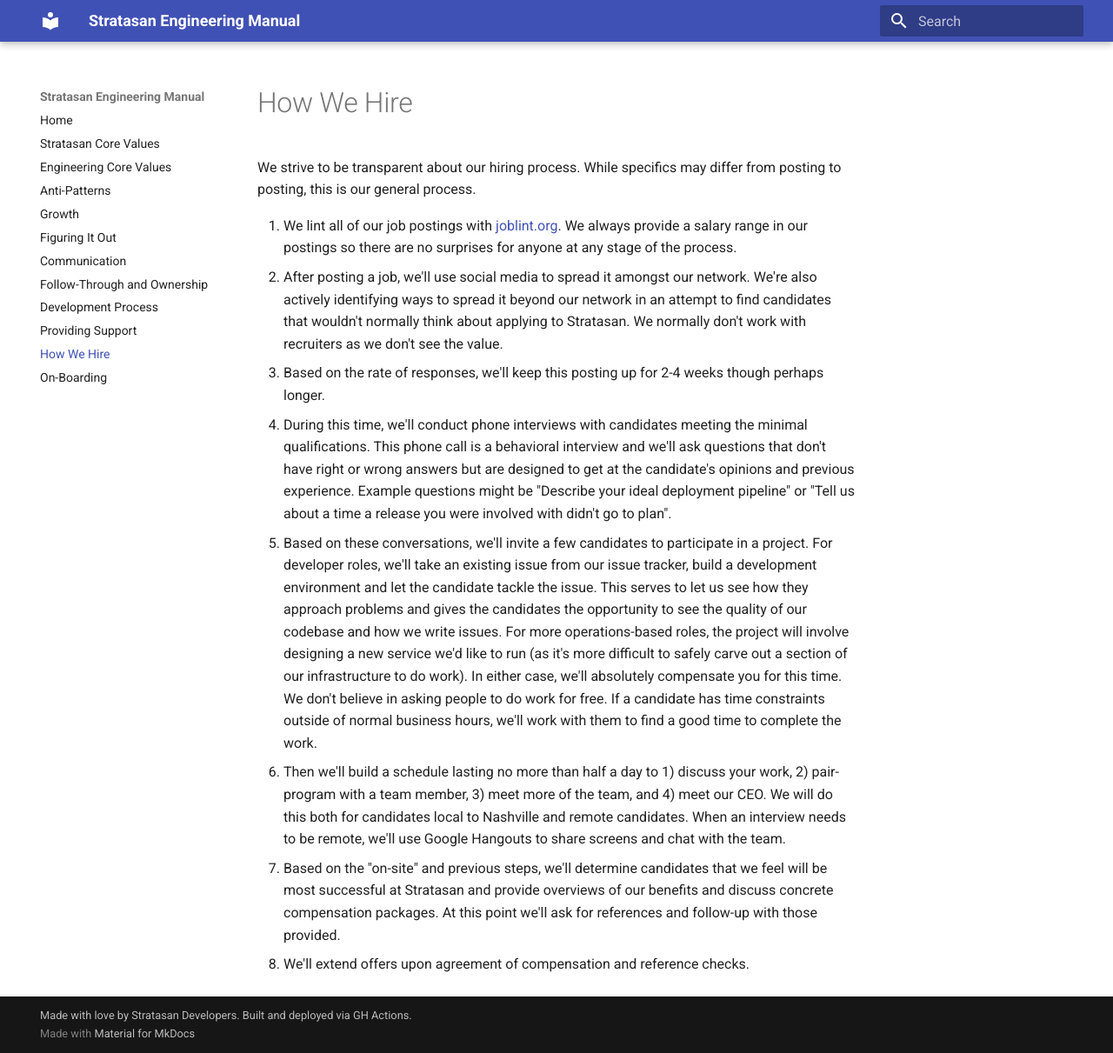
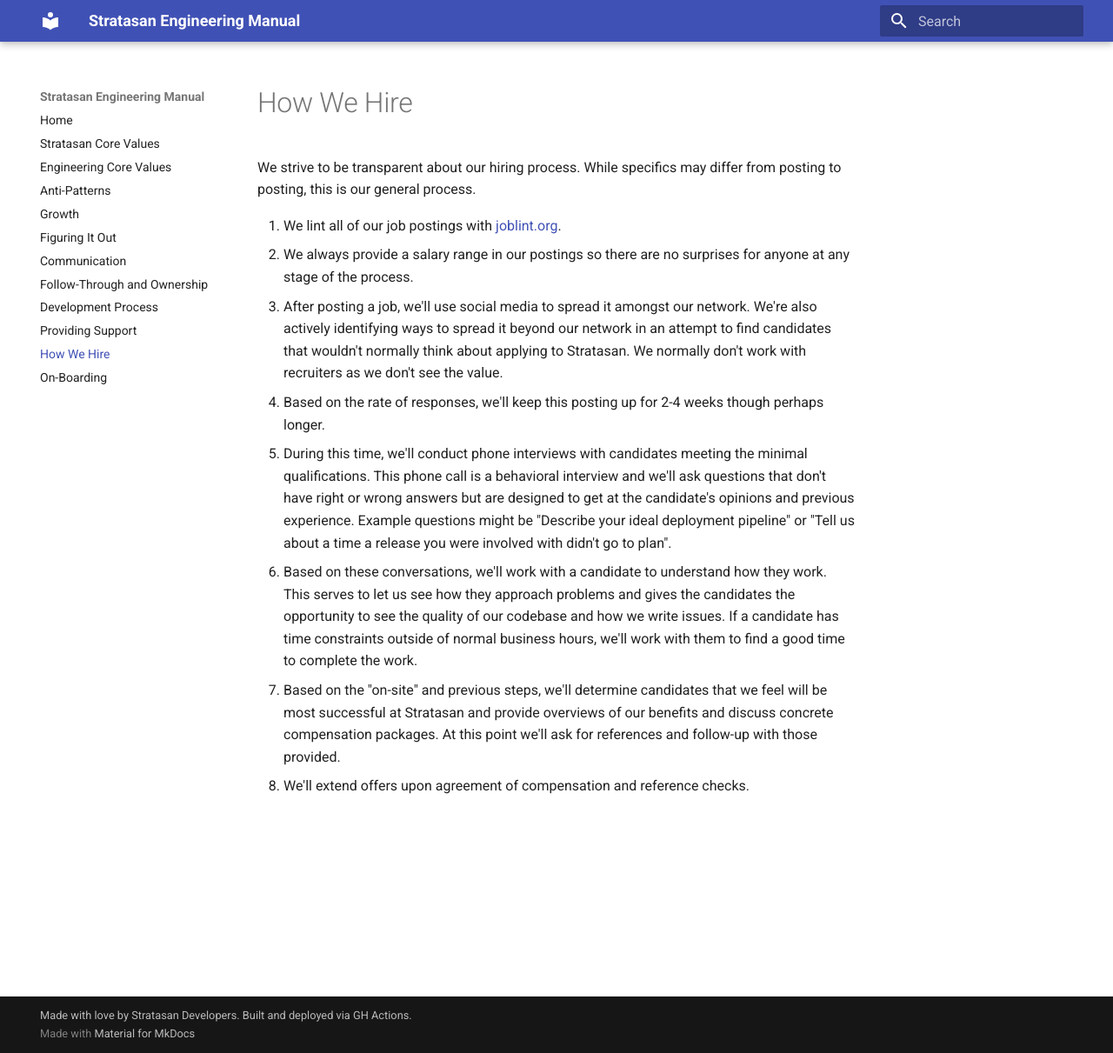
Before and after one commit to stratasan/engineering, an MkDocs documentation site: the page built from docs/how-we-hire.md, in a window 1280 px wide and 1211 px high. Shown: the whole window at 87% size. Built offline with MkDocs 1.6.1 and Material for MkDocs 9.7.7, drawn with Linux system fonts in a browser that asks for light colours; old or Windows-style settings are respelled for this version of MkDocs.

Commit message:
update how-we-hire

```diff
--- a/docs/how-we-hire.md
+++ b/docs/how-we-hire.md
@@ -18,23 +18,11 @@ from posting to posting, this is our general process.
    at the candidate's opinions and previous experience. Example questions might
    be "Describe your ideal deployment pipeline" or "Tell us about a time a
    release you were involved with didn't go to plan".
-1. Based on these conversations, we'll invite a few candidates to participate in
-   a project. For developer roles, we'll take an existing issue from our issue
-   tracker, build a development environment and let the candidate tackle the
-   issue. This serves to let us see how they approach problems and gives the
+1. Based on these conversations, we'll work with a candidate to understand how they
+   work. This serves to let us see how they approach problems and gives the
    candidates the opportunity to see the quality of our codebase and how we
-   write issues. For more operations-based roles, the project will involve
-   designing a new service we'd like to run (as it's more difficult to safely
-   carve out a section of our infrastructure to do work). In either case, we'll
-   absolutely compensate you for this time. We don't believe in asking people to
-   do work for free. If a candidate has time constraints outside of normal
-   business hours, we'll work with them to find a good time to complete the
-   work.
-1. Then we'll build a schedule lasting no more than half a day to 1) discuss
-   your work, 2) pair-program with a team member, 3) meet more of the team, and 4)
-   meet our CEO. We will do this both for candidates local to Nashville and
-   remote candidates. When an interview needs to be remote, we'll use Google
-   Hangouts to share screens and chat with the team.
+   write issues. If a candidate has time constraints outside of normal business
+   hours, we'll work with them to find a good time to complete the work.
 1. Based on the "on-site" and previous steps, we'll determine candidates that we
    feel will be most successful at Stratasan and provide overviews of our
    benefits and discuss concrete compensation packages. At this point we'll ask
```
Also changed, not shown: other parts of docs/how-we-hire.md (+2 -2 lines), docs/development_process.md (+2 -2 lines).
